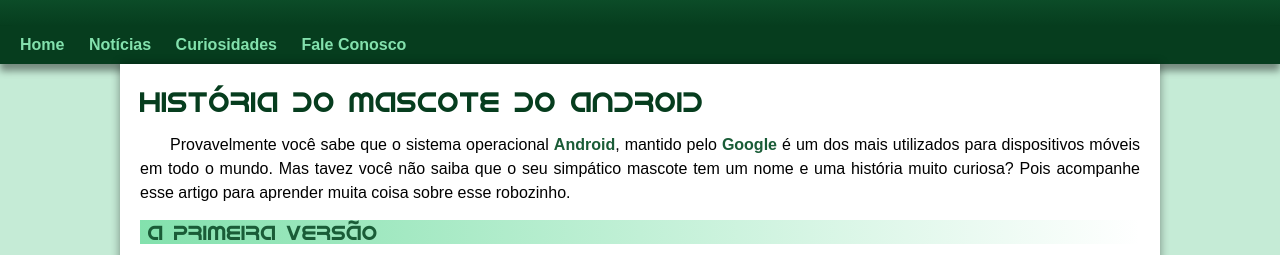
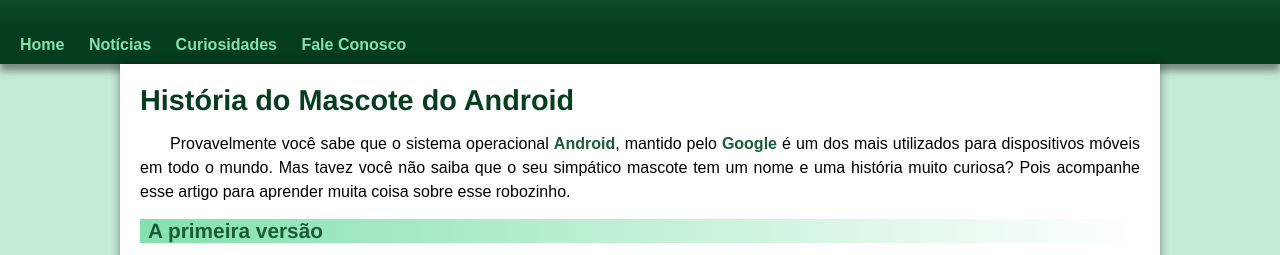
Before and after one commit to JorgeHermes/projeto-android-history, a plain HTML site: page index.html in a window 1280 px wide. Shown: the part 164-419 px from the top of the page. Drawn offline with Linux system fonts and the light colour scheme.

Commit message:
update de correção

```diff
--- a/style/style.css
+++ b/style/style.css
@@ -17,7 +17,7 @@
 
     --fonte-padrao: Arial, Verdana, Helvetica, sans-serif;
     --fonte-destaque: 'Bebas Neue', 'cursive';
-    --fonte-android: 'Android', 'cursive';
+    --fonte-android: 'Helvetica', 'cursive';
 }
 
 * {
@@ -97,7 +97,7 @@ main {
 main h1 {
     color: var(--cor5);
     font-family: var(--fonte-android);
-    font-weight: normal;
+    font-weight: bold;
     font-size: 1.8em;
 }
 
@@ -107,7 +107,7 @@ main h2 {
     font-size: 1.3em;
     background-image: linear-gradient( to right, var(--cor1), transparent);
     text-indent: 8px;
-    font-weight: normal;
+    font-weight: bold;
 }
 
 main p {
```
